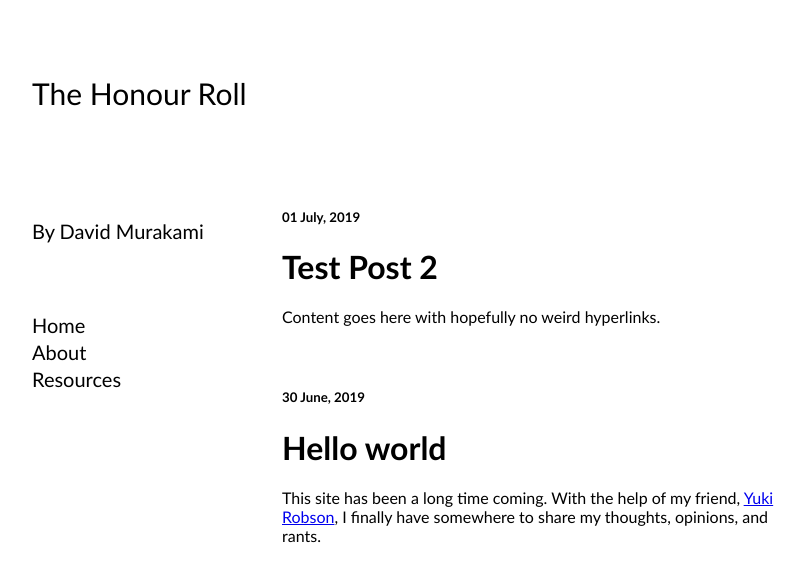
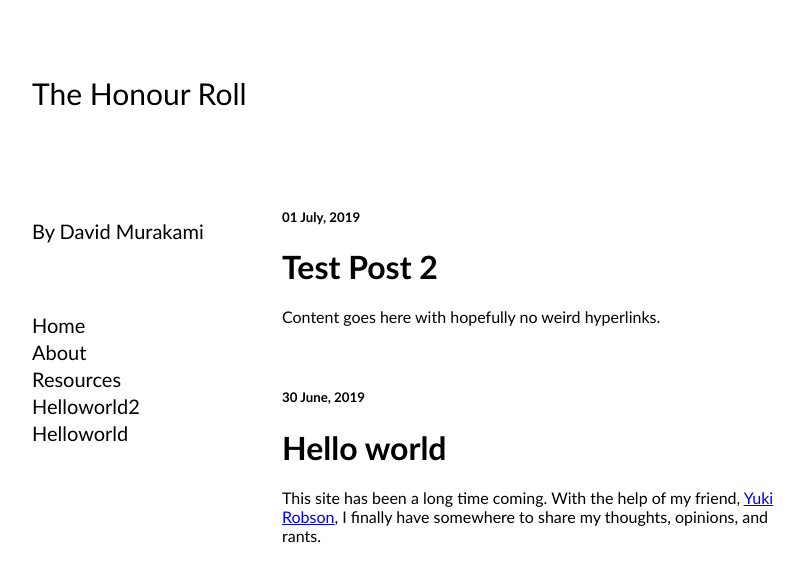
Before and after one commit to sharperlight/thehonourroll, a Jekyll site: the page built from index.html, in a window 1280 px wide. Shown: the top 582 px of the page, without its empty margins (232-1035 px from the left). Built offline with Jekyll 4.4.1, drawn with Linux system fonts in a browser that asks for light colours.

Commit message:
Update 4 for permalinks

```diff
--- a/_includes/navigation.html
+++ b/_includes/navigation.html
@@ -37,5 +37,10 @@ a:hover {
     <li><a href="/thehonourroll/">Home</a></li>
     <li><a href="/thehonourroll/about.html">About</a></li>
     <li><a href="/thehonourroll/ta_material.html">Resources</a></li>
+  {% for post in site.posts %}
+    <li>
+      <a href="{{ post.url }}">{{ post.title }}</a>
+    </li>
+  {% endfor %}
   </ul>
 </div>
```
Also changed, not shown: 5 other files.
